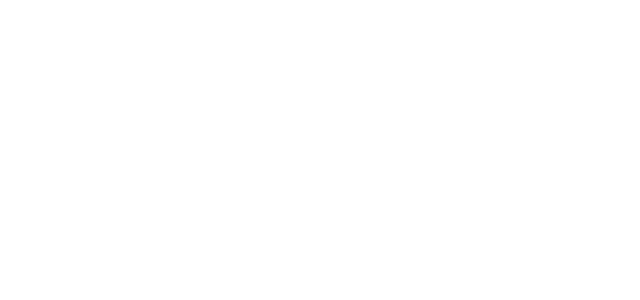
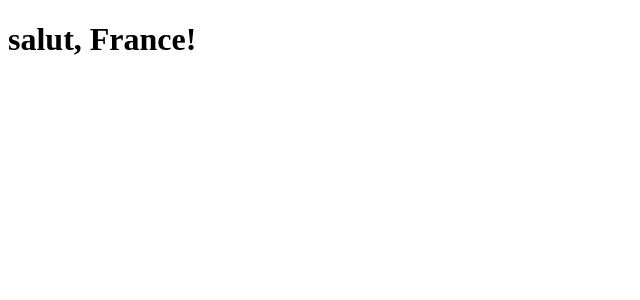
Before and after one commit to kdumagalhaes/signup-form-vue, a Vue app: page / in a window 1280 px wide. Shown: the top 300 px of the page, without its empty margins (0-640 px from the left). Built offline with nearby package versions, Linux system fonts and the light colour scheme.

Commit message:
add prettier configs

```diff
--- a/src/App.vue
+++ b/src/App.vue
@@ -1,9 +1,9 @@
 <template>
-  <div></div>
+    <h1>salut, France!</h1>
 </template>
 
 <script>
 export default {
-  name: 'App',
-};
+    name: 'App',
+}
 </script>
```
Also changed, not shown: 1 other file (tests, documents, lock files or other folders).
